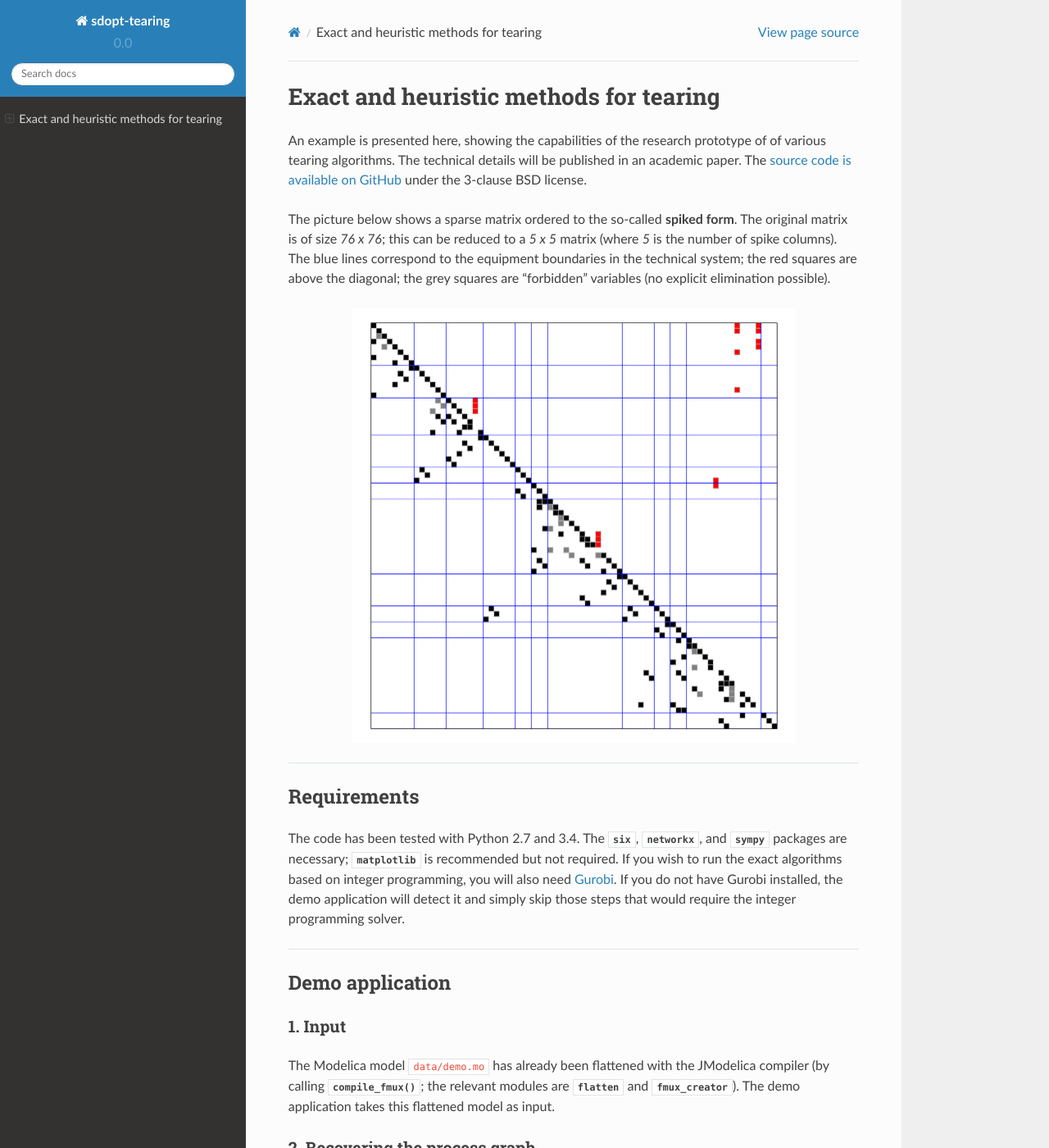
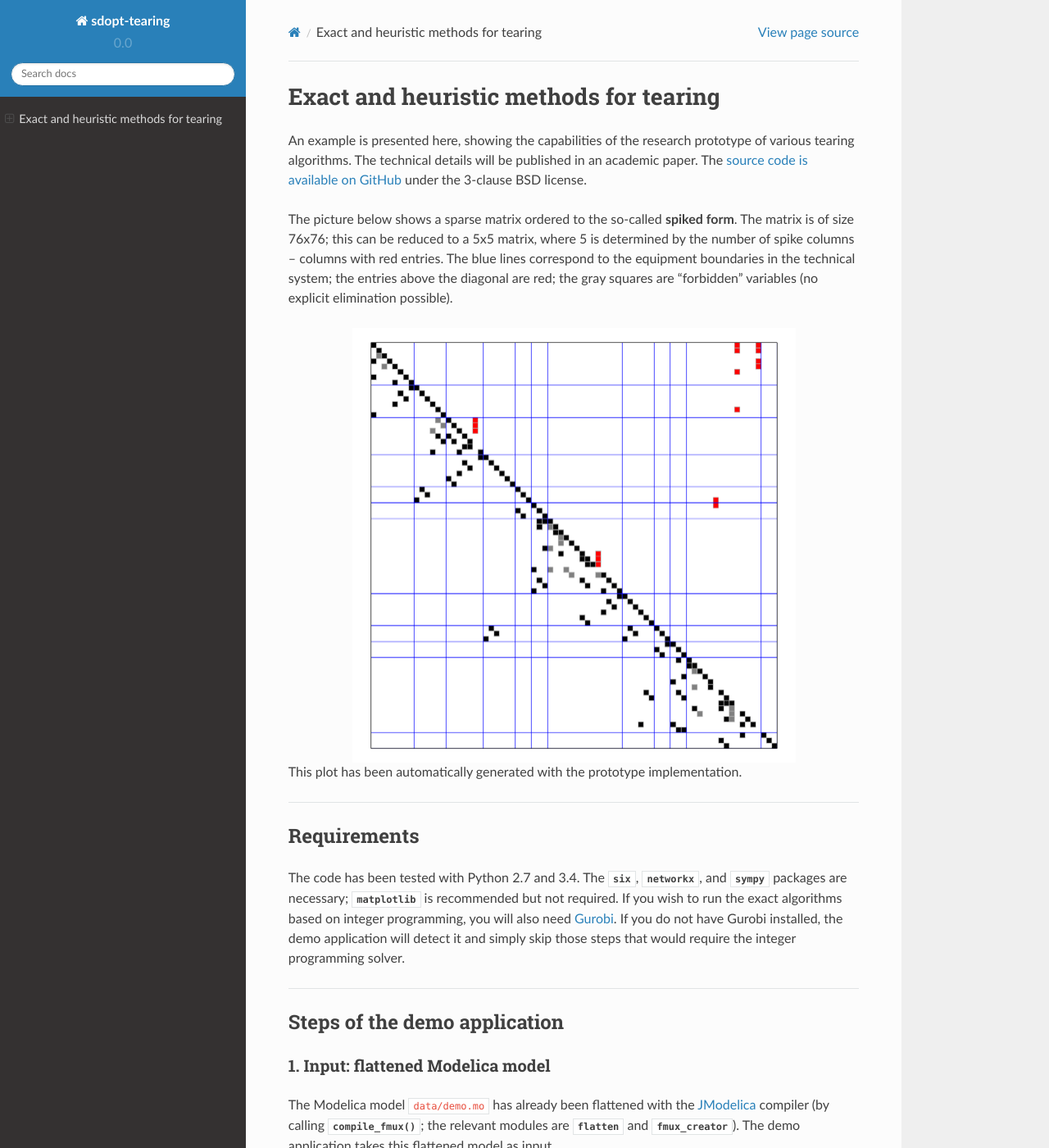
Before and after one commit to baharev/sdopt-tearing, a Sphinx documentation site: the page built from docs/index.rst, in a window 1280 px wide and 1400 px high. Shown: the whole window at 82% size. Built offline with Sphinx 7.4.7 and the Read the Docs theme 2.0.0, drawn with Linux system fonts in a browser that asks for light colours; some of the changed text lies outside the part shown.

Commit message:
Minor improvements

```diff
--- a/docs/index.rst
+++ b/docs/index.rst
@@ -17,16 +17,18 @@ academic paper. The `source code is available on GitHub
 
 The picture below shows a sparse matrix ordered to the so-called
 **spiked form**.
-The original matrix is of size `76 x 76`; this can be reduced to a `5 x 5`
-matrix (where `5` is the number of spike columns). The blue lines correspond to
-the equipment boundaries in the technical system; the red squares are above the
-diagonal; the grey squares are "forbidden" variables (no explicit elimination
-possible).
+The matrix is of size 76x76; this can be reduced to a 5x5
+matrix, where 5 is determined by the number of spike columns -- columns with red
+entries. The blue lines correspond to the equipment boundaries in the technical
+system; the entries above the diagonal are red; the gray squares are "forbidden"
+variables (no explicit elimination possible).
 
 .. image:: ./pics/SpikedForm.png
    :alt: A sparse matrix ordered to the so-called spiked form.
    :align: center
    :scale: 50%
+
+This plot has been automatically generated with the prototype implementation.
 
 --------------------------------------------------------------------------------
 
@@ -43,17 +45,17 @@ the integer programming solver.
 
 --------------------------------------------------------------------------------
 
-Demo application
-================
+Steps of the demo application
+=============================
 
 
-1. Input
---------
+1. Input: flattened Modelica model
+----------------------------------
 
 The Modelica model :file:`data/demo.mo` has already been
-flattened with the JModelica compiler (by calling :func:`compile_fmux`; the
-relevant modules are :mod:`flatten` and :mod:`fmux_creator`). The demo
-application takes this flattened model as input.
+flattened with the `JModelica <http://www.jmodelica.org/>`_ compiler
+(by calling :func:`compile_fmux`; the relevant modules are :mod:`flatten` and
+:mod:`fmux_creator`). The demo application takes this flattened model as input.
 
 
 2. Recovering the process graph
@@ -69,10 +71,10 @@ material flows.
    :scale: 75%
 
 Currently, recovering the directed edges is only possible if the input
-connectors of the equipments are called `inlet`, and their output connectors are
-called `outlet`. There is an ongoing discussion with the JModelica developers on
-reconstructing this information in a generic way, without assuming any naming
-convention.
+connectors of the equipments are called ``inlet``, and their output connectors
+are called ``outlet``. There is an ongoing discussion with the JModelica
+developers on reconstructing this information in a generic way, without assuming
+any naming convention.
 
 
 3. Symbolic manipulation of the equations
```
Also changed, not shown: other parts of docs/index.rst (+6 -5 lines), docs/pics/ExprTree2.png (added).
